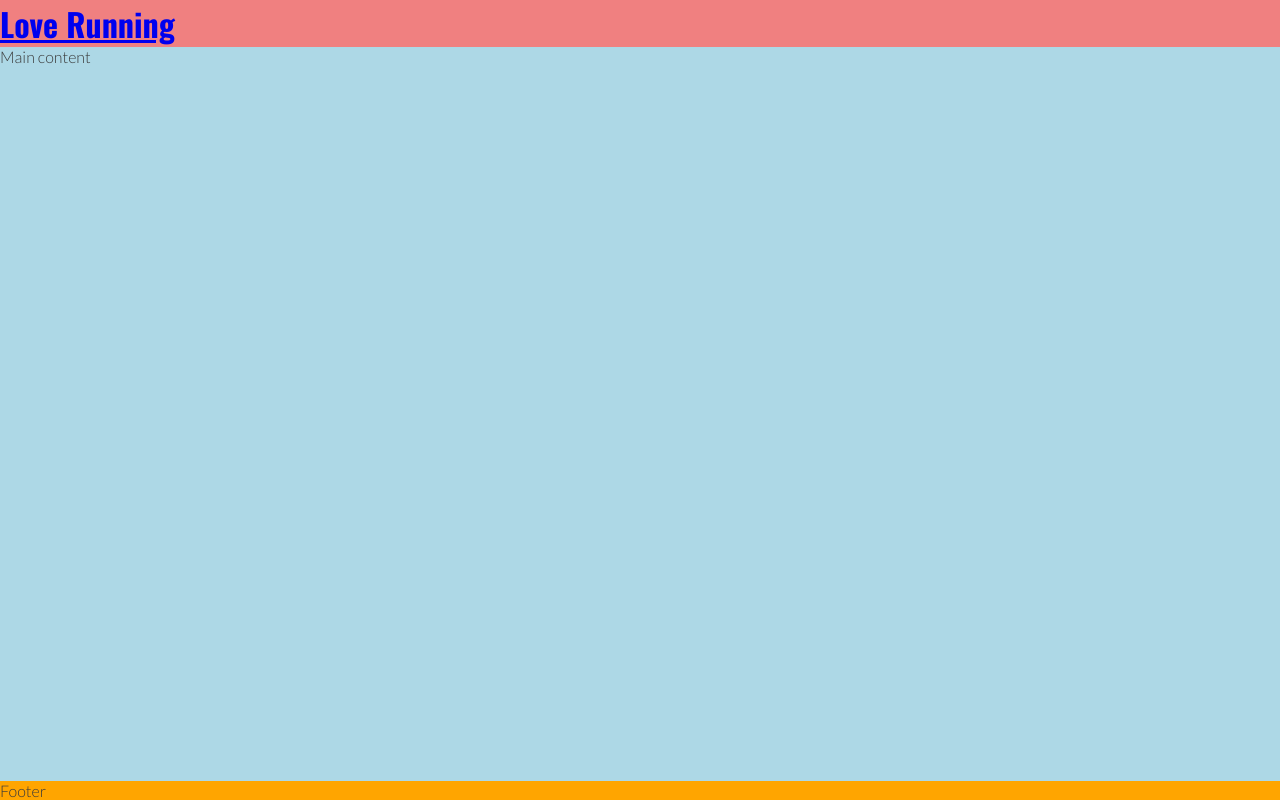
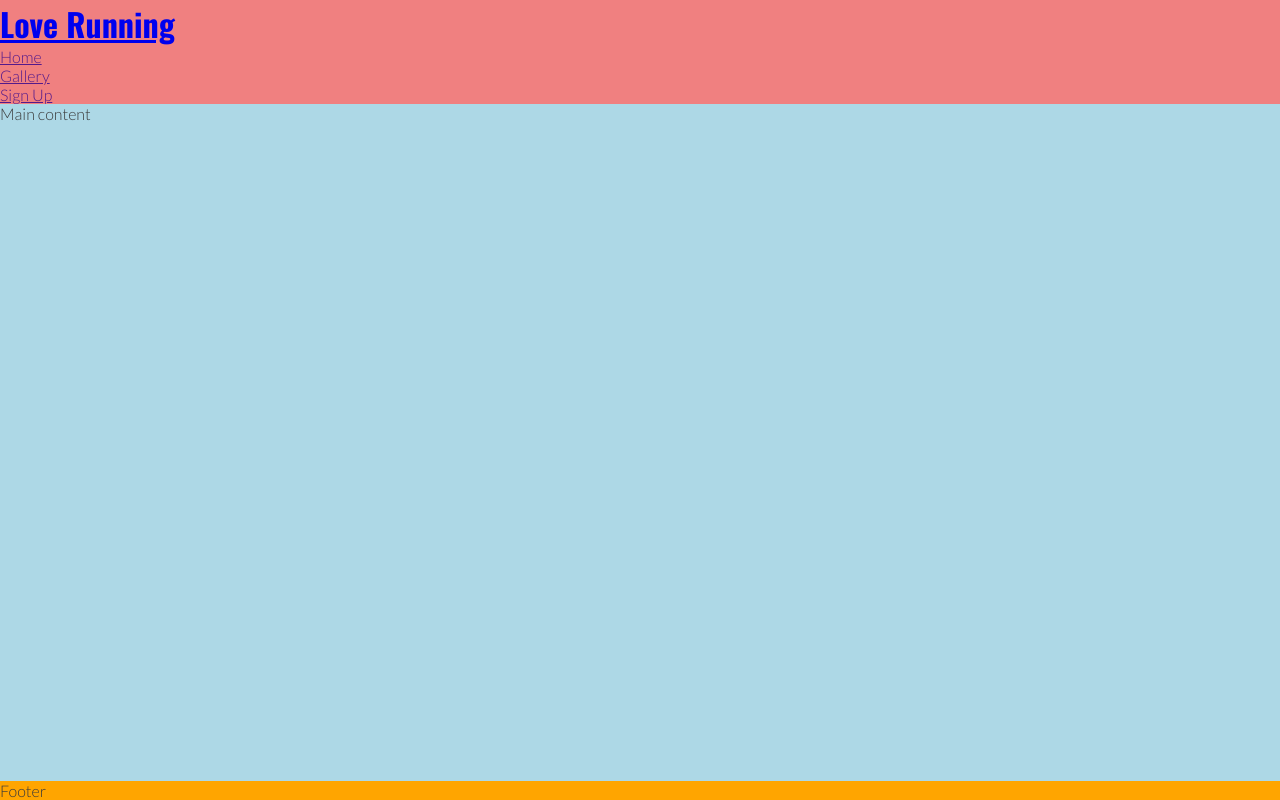
Before and after one commit to Algety/love-running, a plain HTML site: page index.html in a window 1280 px wide. Drawn offline with nearby package versions, Linux system fonts and the light colour scheme.

Commit message:
Creating Navigation section

```diff
--- a/index.html
+++ b/index.html
@@ -19,7 +19,16 @@
 <body>
     <!--Header-->
     <header>
-        <a href="index.html"><h1 id="logo">Love Running</h1></a>
+        <a href="index.html">
+            <h1 id="logo">Love Running</h1>
+        </a>
+        <nav>
+            <ul>
+                <li><a href="">Home</a></li>
+                <li><a href="">Gallery</a></li>
+                <li><a href="">Sign Up</a></li>
+            </ul>
+        </nav>
     </header>
 
     <!--Main-->
```
